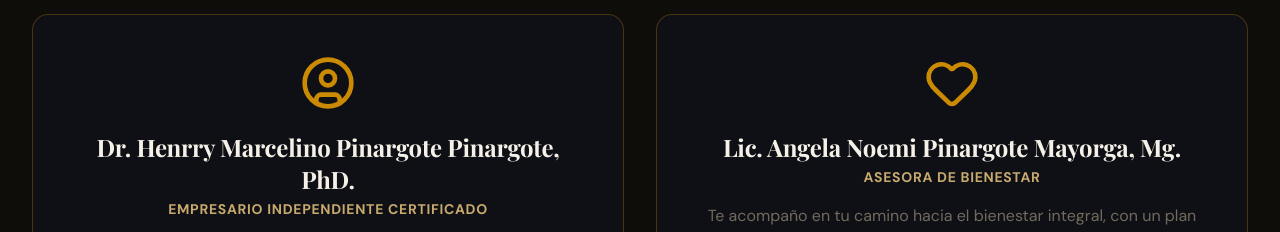
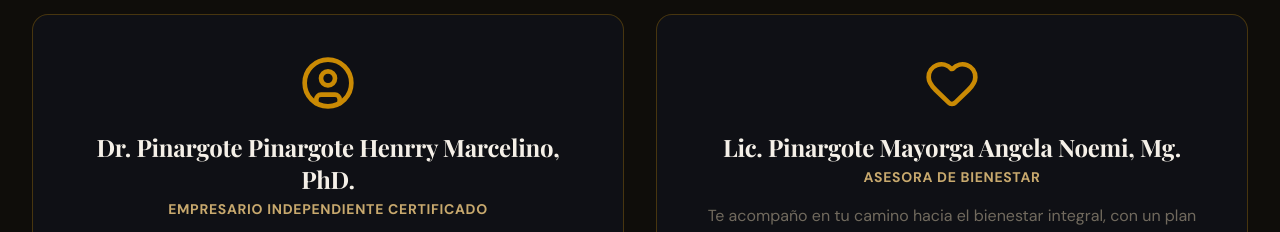
Before and after one commit to srJimmy/GanoItouch-Landing_Page, a plain HTML site: page index.html in a window 1280 px wide. Shown: the part 3100-3332 px from the top of the page. Drawn offline with nearby package versions, Linux system fonts and the light colour scheme.

Commit message:
Reordena nombres del equipo: apellidos primero, luego nombres

```diff
--- a/index.html
+++ b/index.html
@@ -1071,7 +1071,7 @@
         <!-- Tarjeta: Henrry -->
         <div class="reveal rounded-2xl bg-gray-900/40 border border-yellow-600/30 p-8 sm:p-10 flex flex-col items-center text-center">
           <i data-lucide="user-circle" class="w-14 h-14 text-yellow-600 mb-5"></i>
-          <h3 class="section-title text-xl sm:text-2xl text-cafe-50 mb-1">Dr. Henrry Marcelino Pinargote Pinargote, PhD.</h3>
+          <h3 class="section-title text-xl sm:text-2xl text-cafe-50 mb-1">Dr. Pinargote Pinargote Henrry Marcelino, PhD.</h3>
           <p class="text-cafe-300 font-semibold text-sm uppercase tracking-wider mb-4">Empresario Independiente Certificado</p>
           <p class="text-cafe-200/50 text-base leading-relaxed mb-6">
             Mi objetivo es guiarte hacia un estilo de vida m&aacute;s saludable a trav&eacute;s del Ganoderma Lucidum. Te brindo asesor&iacute;a personalizada y, si buscas libertad financiera, te invito a formar parte de mi equipo.
@@ -1097,7 +1097,7 @@
         <!-- Tarjeta: &Aacute;ngela -->
         <div class="reveal reveal-delay-1 rounded-2xl bg-gray-900/40 border border-yellow-600/30 p-8 sm:p-10 flex flex-col items-center text-center">
           <i data-lucide="heart" class="w-14 h-14 text-yellow-600 mb-5"></i>
-          <h3 class="section-title text-xl sm:text-2xl text-cafe-50 mb-1">Lic. Angela Noemi Pinargote Mayorga, Mg.</h3>
+          <h3 class="section-title text-xl sm:text-2xl text-cafe-50 mb-1">Lic. Pinargote Mayorga Angela Noemi, Mg.</h3>
           <p class="text-cafe-300 font-semibold text-sm uppercase tracking-wider mb-4">Asesora de Bienestar</p>
           <p class="text-cafe-200/50 text-base leading-relaxed mb-6">
             Te acompa&ntilde;o en tu camino hacia el bienestar integral, con un plan de nutrici&oacute;n personalizado a base de Ganoderma Lucidum adaptado a tus metas de salud.
```
